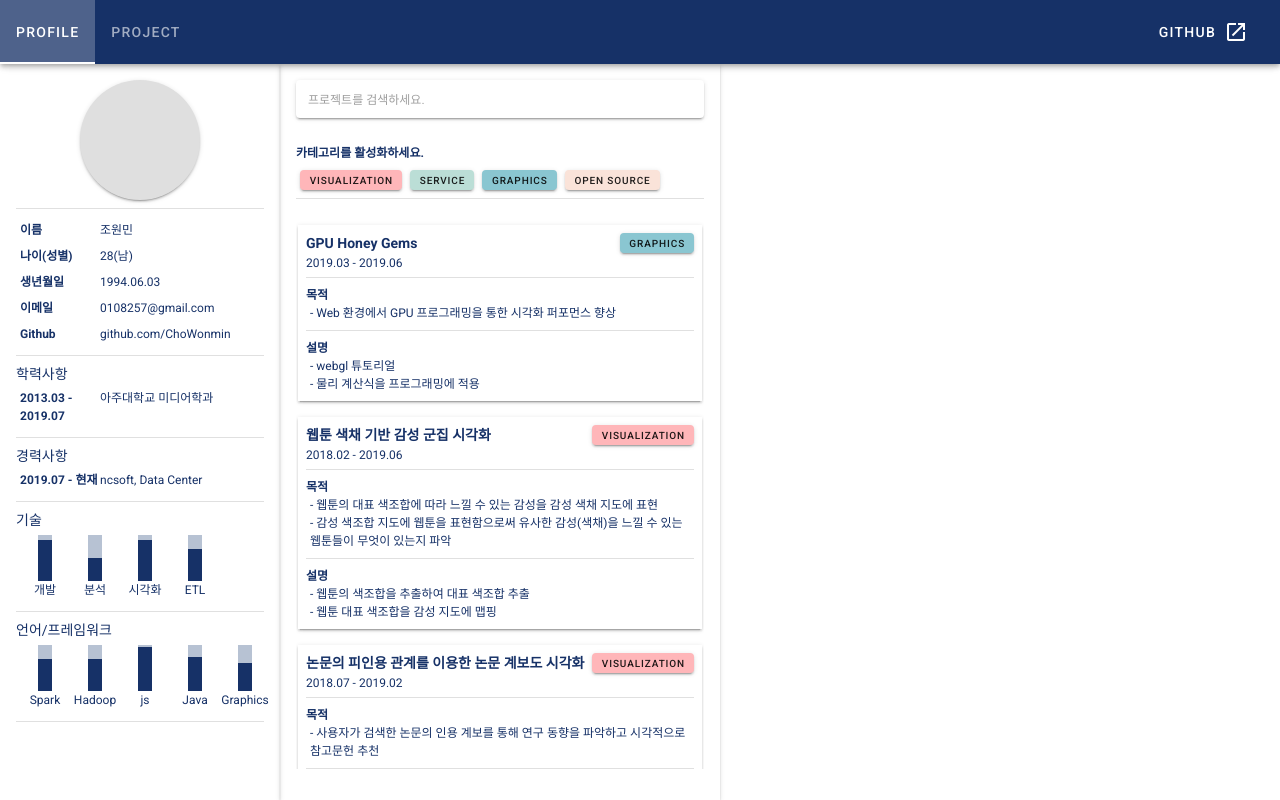
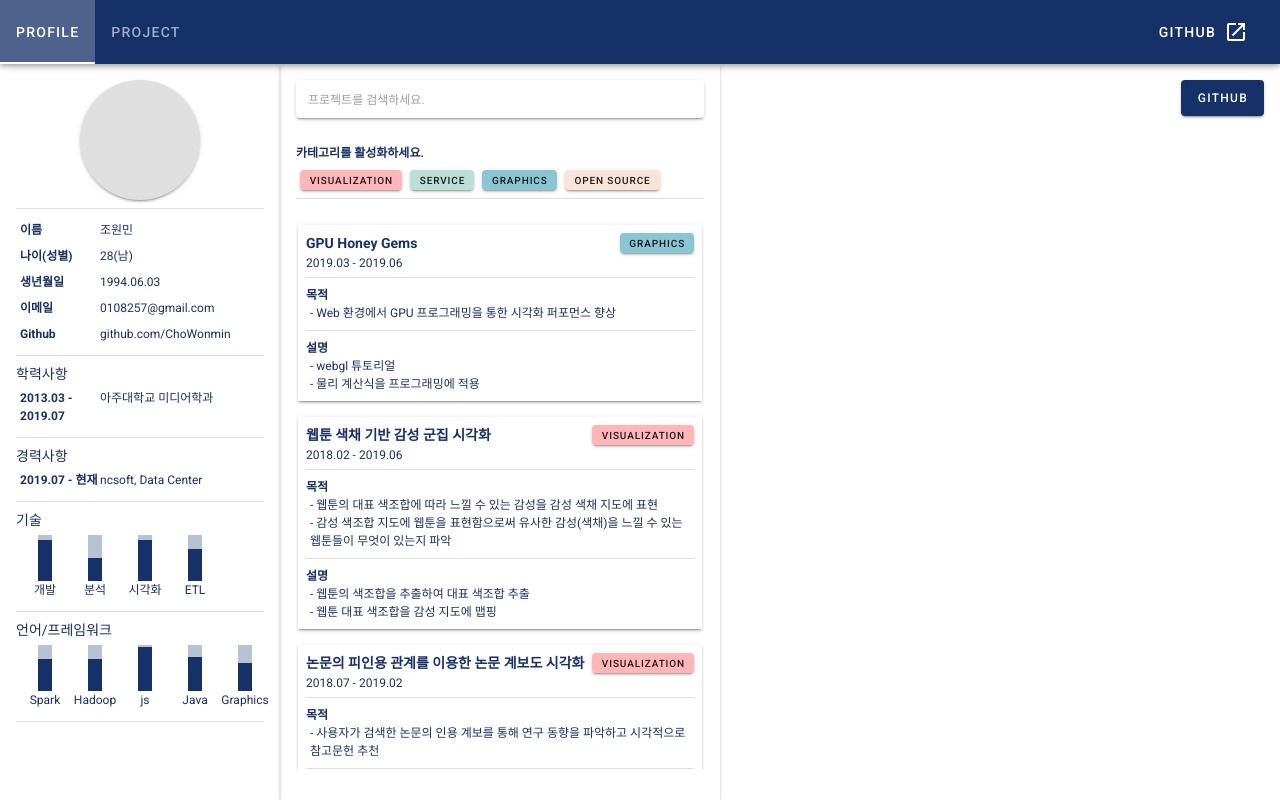
Before and after one commit to ChoWonmin/portfolio, a Vue app: page / in a window 1280 px wide. Built offline with nearby package versions, Linux system fonts and the light colour scheme.

Commit message:
github btn

```diff
--- a/src/views/Profile.vue
+++ b/src/views/Profile.vue
@@ -93,6 +93,9 @@
               :key="index") {{`- ${descript}`}}
 
     .content-show-warpper
+      .content-header
+        v-btn(samll color="#163167")
+          span.white--text github
       iframe.content-show(
         frameborder="0"
         :src="selectedProject.url"
@@ -344,6 +347,12 @@ export default {
   .content-show-warpper
     min-height: 640px
     flex: 1
+    position: relative
+    .content-header
+      position: absolute
+      top: 16px
+      right: 16px
+      z-index: 1
     .content-show
       width: 100%
       height: 100%
```
